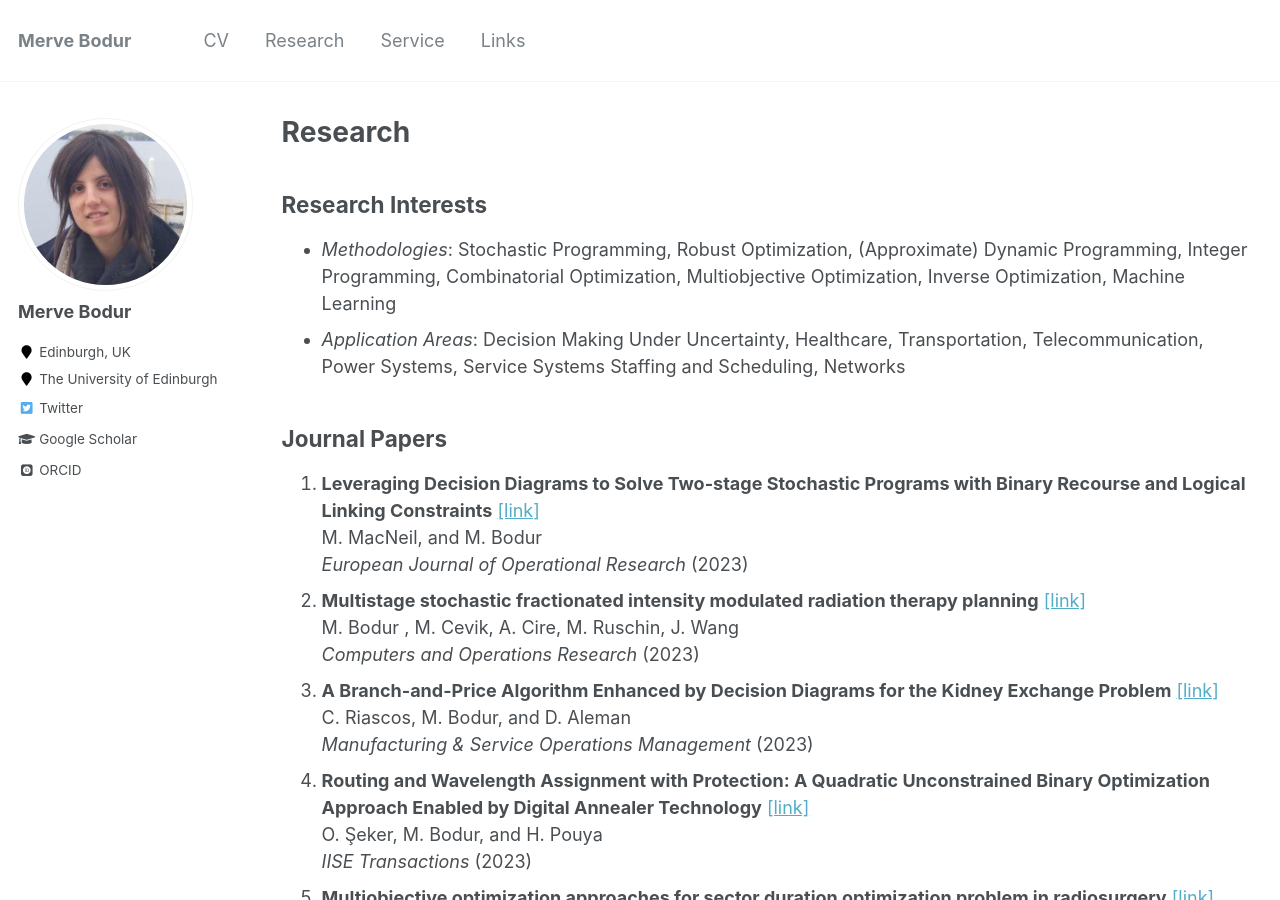
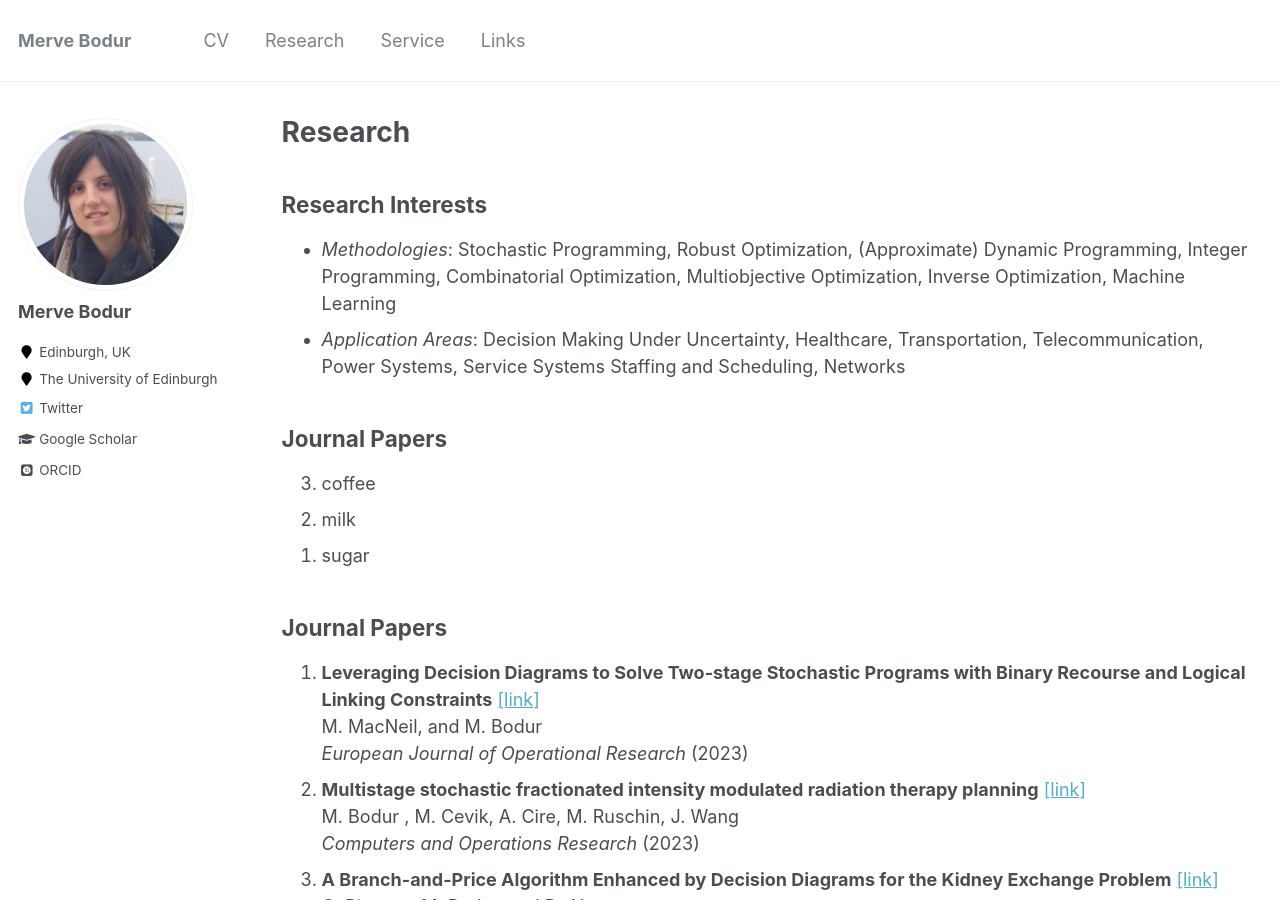
Before and after one commit to mervebodur/mervebodur.github.io, a Jekyll site: the page built from _pages/research.md, in a window 1280 px wide and 900 px high. Built offline with Jekyll 4.4.1, drawn with Linux system fonts in a browser that asks for light colours; some web fonts are replaced.

Commit message:
Update research.md

```diff
--- a/_pages/research.md
+++ b/_pages/research.md
@@ -8,6 +8,12 @@ author_profile: true
 ## Research Interests
 - *Methodologies*: Stochastic Programming, Robust Optimization, (Approximate) Dynamic Programming, Integer Programming, Combinatorial Optimization, Multiobjective Optimization, Inverse Optimization, Machine Learning
 - *Application Areas*: Decision Making Under Uncertainty, Healthcare, Transportation, Telecommunication, Power Systems, Service Systems Staffing and Scheduling, Networks
+
+## Journal Papers
+0. coffee
+0. milk
+0. sugar
+{: reversed="reversed"}
 
 ## Journal Papers
 1. **Leveraging Decision Diagrams to Solve Two-stage Stochastic Programs with Binary Recourse and Logical Linking Constraints** [[link]](https://optimization-online.org/wp-content/uploads/2022/11/BDD_2SP.pdf)\
```
